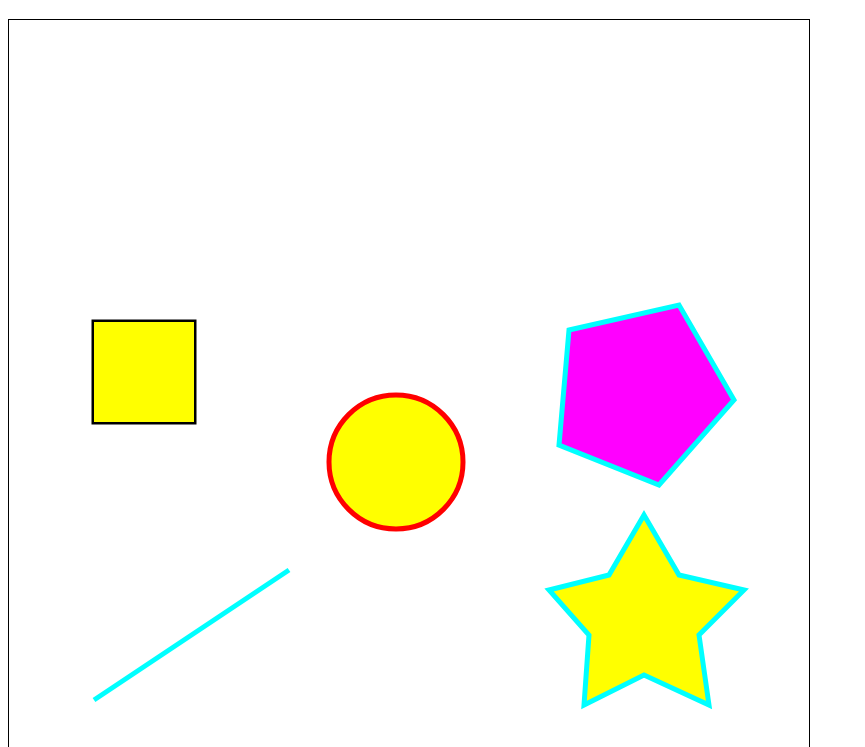
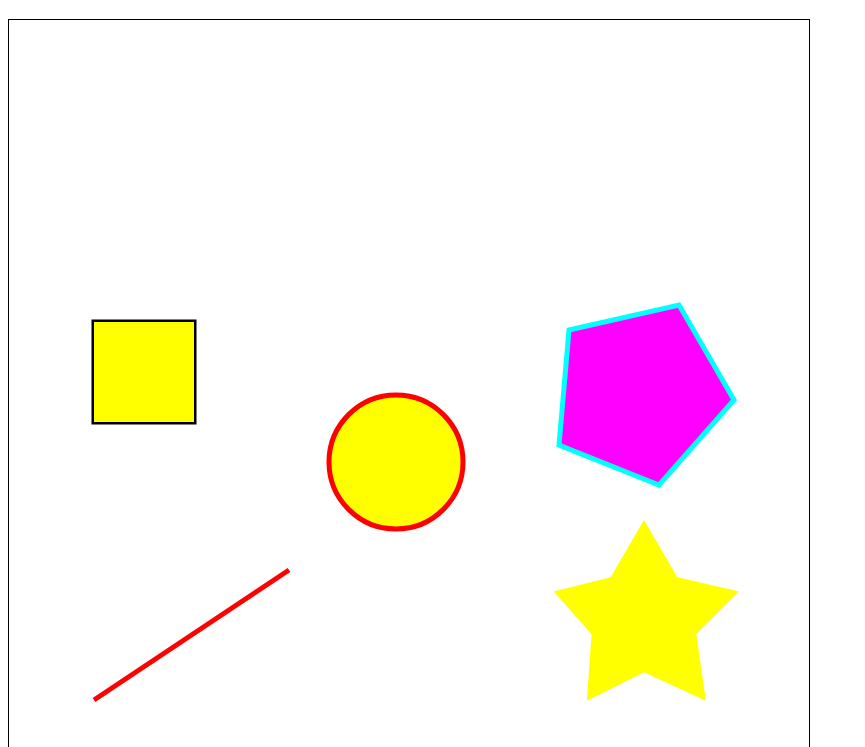
Before and after one commit to MckenzieMcCall1123/PumpkinsWebpage, a plain HTML site: page Assignment3/shapes.html in a window 1280 px wide. Shown: the part 61-808 px from the top of the page, without its empty margins (0-865 px from the left). Drawn offline with Linux system fonts and the light colour scheme.

Commit message:
fixed stuff

```diff
--- a/Assignment3/shapes.html
+++ b/Assignment3/shapes.html
@@ -20,7 +20,7 @@
             ctx.fillStyle = "yellow";
             ctx.fillRect(85, 302, 100, 100);
 
-            //circle
+            //Circle
             ctx.beginPath();
             ctx.arc(387, 442, 67, 0, 2 * Math.PI,false);
             ctx.closePath();
@@ -46,7 +46,7 @@
 
             //Star
             ctx.fillStyle = "#ffff00";
-            ctx.strokeStyle = "#32,32,32";
+            ctx.strokeStyle = "#ffffff";
             ctx.lineWidth = "5";
             ctx.beginPath();
             ctx.lineTo(635, 495);
@@ -64,7 +64,7 @@
             ctx.stroke();
 
             //Line
-            ctx.strokeStyle = "#255, 0, 0";
+            ctx.strokeStyle = "#ff0000";
             ctx.lineWidth = "5";
             ctx.beginPath();
             ctx.lineTo(85, 680);
```
